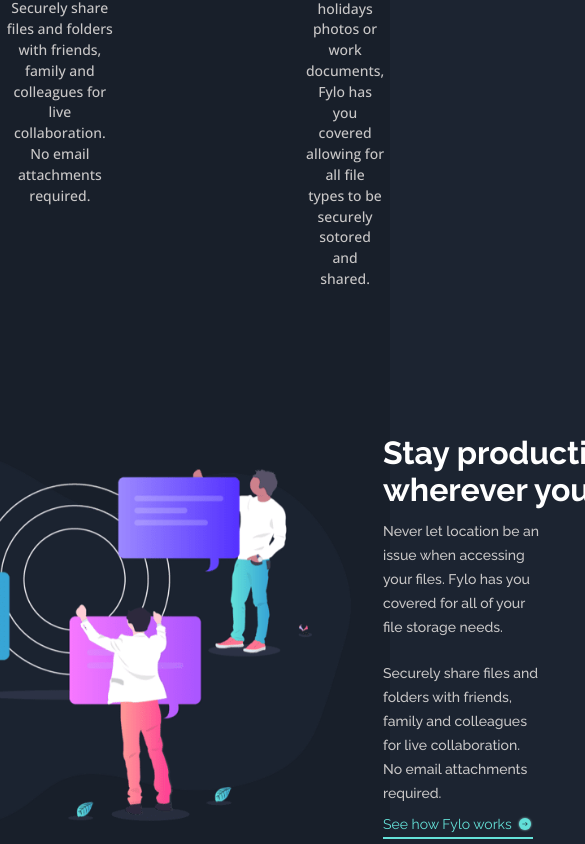
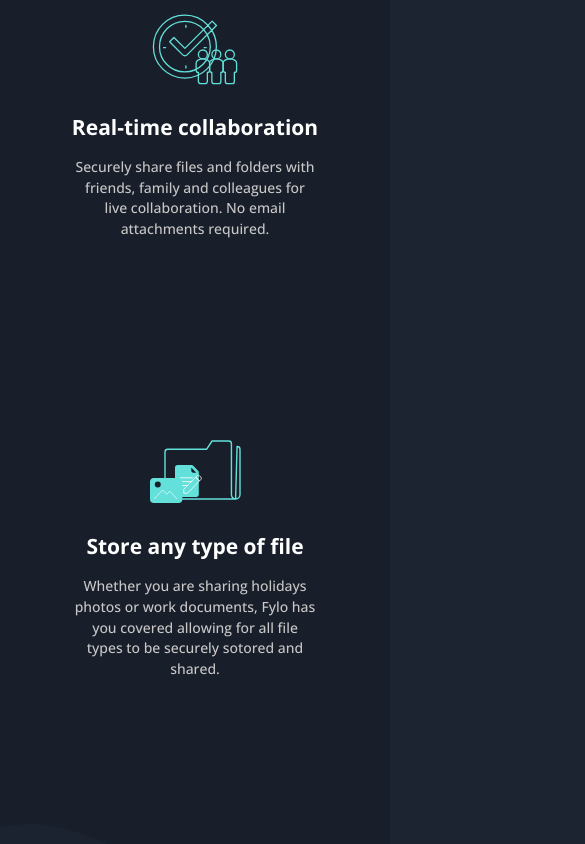
Before and after one commit to Humber70/Fylo-landing-page, a React (Vite) app: page / in a window 390 px wide. Shown: the part 1857-2701 px from the top of the page, 585 px wide, since content can reach past the window. Built offline with nearby package versions, Linux system fonts and the light colour scheme; the HTML template or start-up script is replaced by a standard one.

Commit message:
feat(ui): responsive design was implemented in app

```diff
--- a/src/components/EmailSignup/EmailSignup.module.css
+++ b/src/components/EmailSignup/EmailSignup.module.css
@@ -10,6 +10,10 @@
 
   border-radius: .4rem;
   box-shadow: .4rem .4rem .3rem #131820;
+
+  @media (max-width: 900px) {
+    max-width: 90%;
+  }
 }
 
 
@@ -77,5 +81,18 @@
       font-weight: 700;
       cursor: pointer;
     }
+
+    @media (max-width: 900px) {
+      flex-direction: column;
+
+      input {
+        padding: 1.2rem 2rem;
+      }
+
+      button {
+        width: 100%;
+        padding: 1.2rem 0;
+      }
+    }
   }
 }
--- a/src/components/Footer/Footer.module.css
+++ b/src/components/Footer/Footer.module.css
@@ -17,6 +17,12 @@
   display: grid;
   gap: 3rem;
   grid-template-columns: 1.9fr 1fr 1fr 1fr;
+
+
+  @media (max-width: 600px) {
+    display: flex;
+    flex-direction: column;
+  }
 }
 
 .footerLinks {
@@ -32,6 +38,11 @@
   a {
     display: inline-block;
     color: #d6d6d6;
+  }
+
+  @media (max-width: 600px) {
+    display: flex;
+    flex-direction: column;
   }
 }
 
@@ -74,4 +85,11 @@
     align-items: center;
     gap: 2rem;
   }
+
+  @media (max-width: 900px) {
+
+    .itemContact {
+      gap: 0;
+    }
+  }
 }
--- a/src/components/InfoSection/InfoSection.module.css
+++ b/src/components/InfoSection/InfoSection.module.css
@@ -11,6 +11,11 @@
   img {
     width: 500px;
     object-fit: contain;
+  }
+
+  @media (max-width: 900px) {
+    flex-direction: column;
+    gap: 4rem;
   }
 }
 
@@ -47,4 +52,14 @@
     width: 16px;
     object-fit: contain;
   }
+
+  @media (max-width: 900px) {
+    max-width: 100%;
+
+    h2 {
+      width: auto;
+      font-size: 1.4rem;
+    }
+
+  }
 }
--- a/src/components/Products/Products.module.css
+++ b/src/components/Products/Products.module.css
@@ -23,7 +23,13 @@
     flex-direction: row;
     align-items: center;
     gap: 10rem;
+
+
+    @media (max-width: 900px) {
+      flex-direction: column;
+    }
   }
+
 }
 
 .itemProducts {
--- a/src/components/Testimonials/Testimonials.module.css
+++ b/src/components/Testimonials/Testimonials.module.css
@@ -13,6 +13,10 @@
   justify-content: center;
   align-items: center;
   gap: 2rem;
+
+  @media (max-width: 900px) {
+    flex-direction: column;
+  }
 }
 
 .cardTestimonial {
@@ -46,6 +50,7 @@
 
     span {
       font-size: .6rem;
+      padding: 0;
     }
   }
 
```
